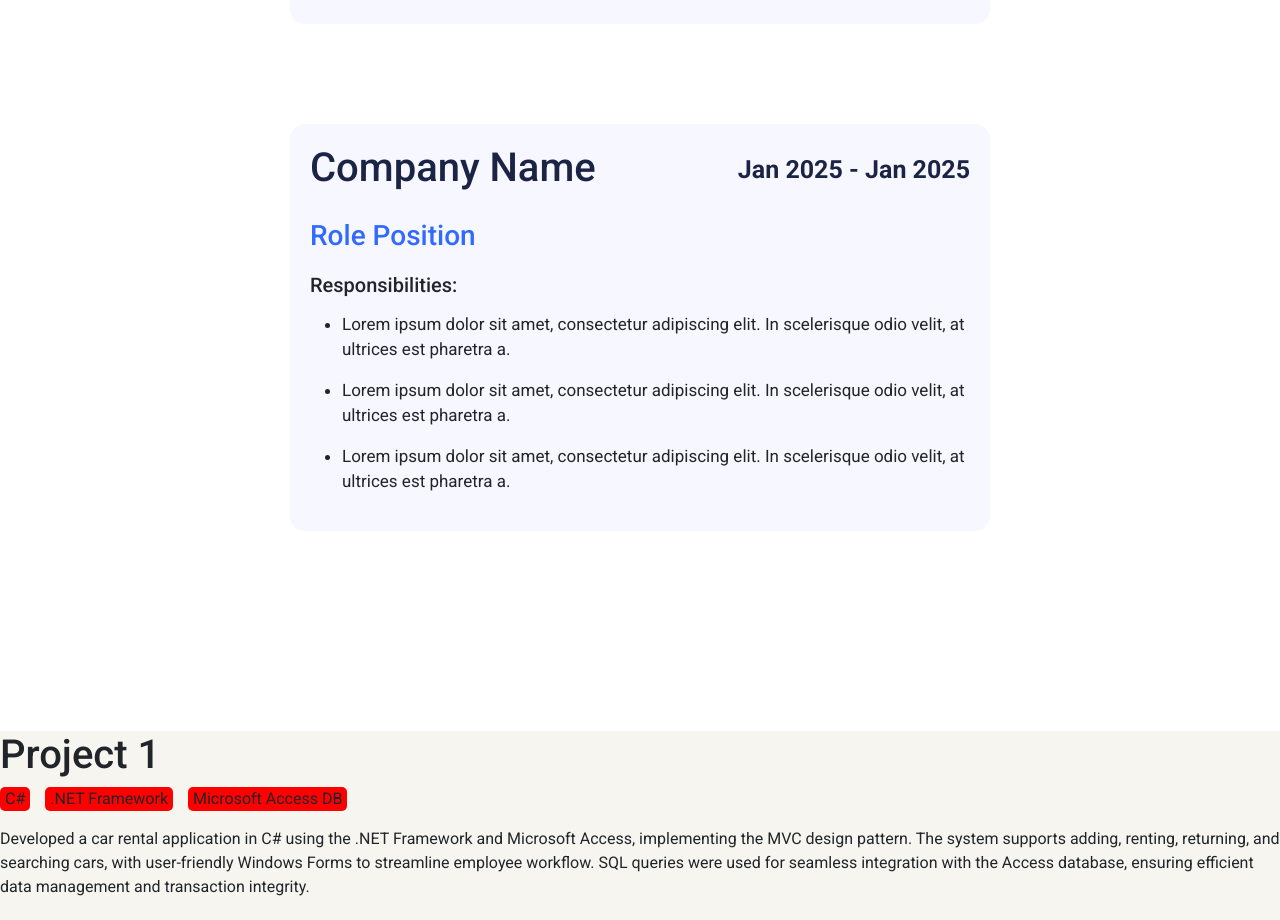
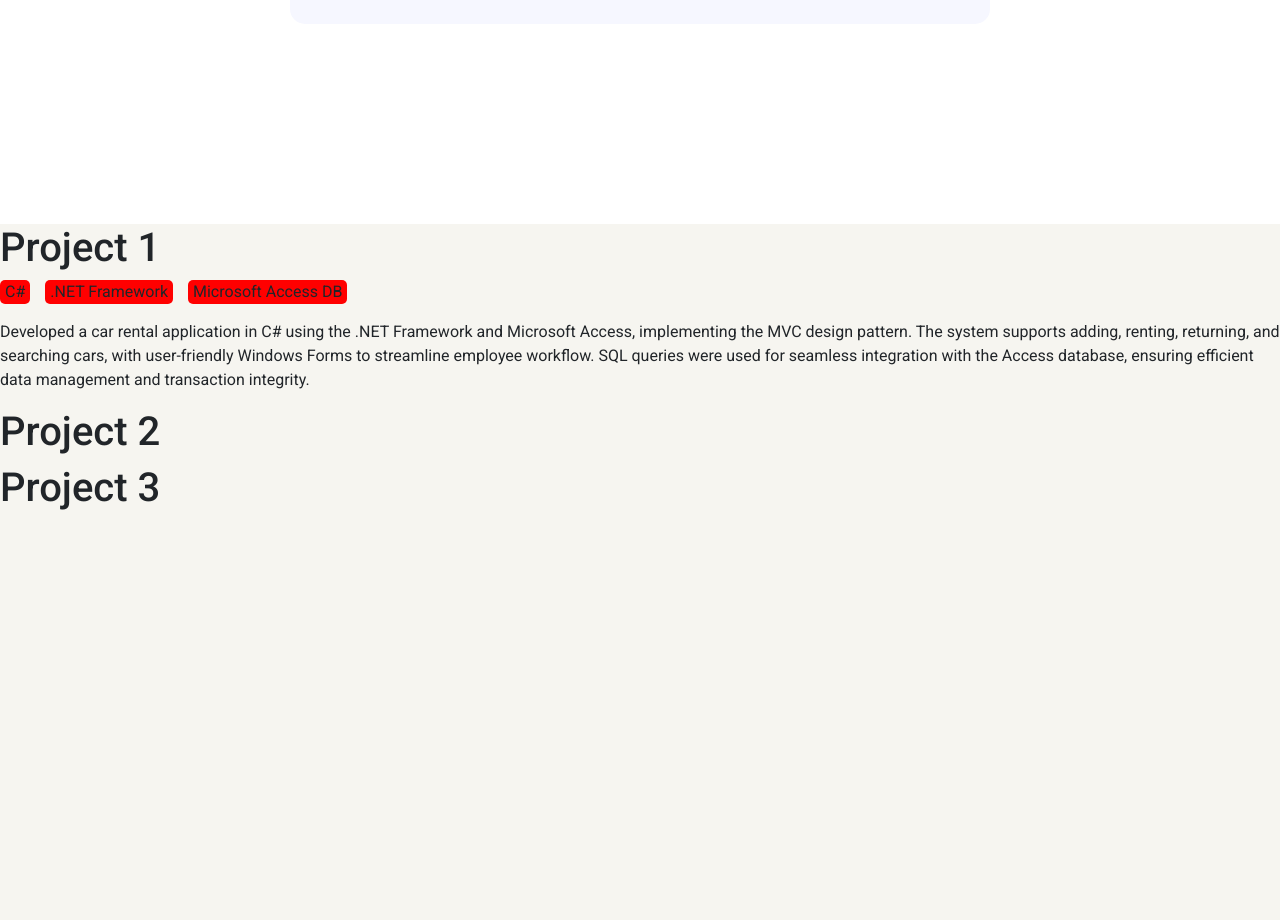
Before and after one commit to mikexbal/Michael-Balogun, a React (Create React App) app in the folder portfolio-react-app/: page / in a window 1280 px wide. Shown: the part 1520-2440 px from the top of the page. Built offline with nearby package versions, Linux system fonts and the light colour scheme.

Commit message:
Removed filler card

```diff
--- a/portfolio-react-app/src/components/ExperienceComponent/experience.jsx
+++ b/portfolio-react-app/src/components/ExperienceComponent/experience.jsx
@@ -38,47 +38,6 @@ const Experience = () => {
 
                 </div>
 
-                <div id={styles.experienceCard}>
-                    <div id={styles.experienceHeader}>
-                        <h1>Company Name</h1>
-                        <p id={styles.experienceDate}>Jan 2025 - Jan 2025</p>
-                    </div>
-
-                    <h3 id={styles.experienceRole}>Role Position</h3>
-                    <h5 id={styles.experienceResponsibilities}>Responsibilities: </h5>
-
-                    <ul>
-                        <li id={styles.listItem}>
-                            Lorem ipsum dolor sit amet,
-                            consectetur adipiscing elit.
-                            In scelerisque odio velit,
-                            at ultrices est pharetra a.
-                        </li>
-
-                        <li id={styles.listItem}>
-                            Lorem ipsum dolor sit amet,
-                            consectetur adipiscing elit.
-                            In scelerisque odio velit,
-                            at ultrices est pharetra a.
-                        </li>
-
-                        <li id={styles.listItem}>
-                            Lorem ipsum dolor sit amet,
-                            consectetur adipiscing elit.
-                            In scelerisque odio velit,
-                            at ultrices est pharetra a.
-                        </li>
-                    </ul>
-
-                </div>
-
-
-
-
-
-
-
-
             </section>
         </>
     );
```
